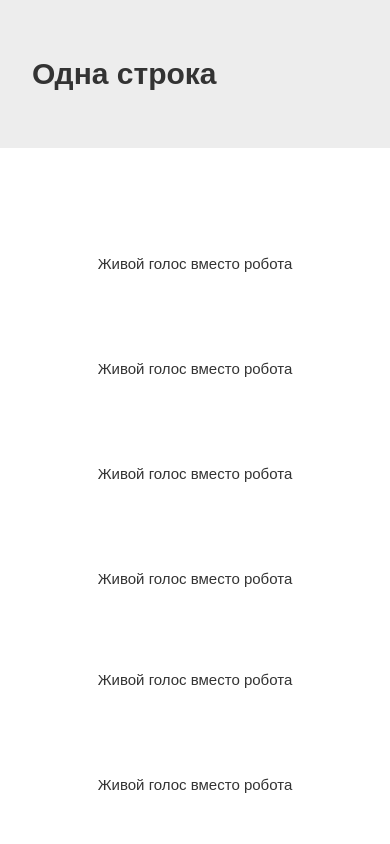
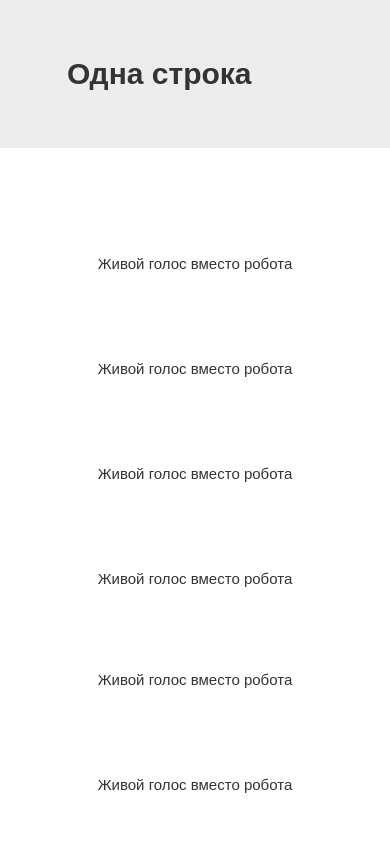
Before and after one commit to alekseyburn/shtormtech_test, a website: page source/index.html in a window 390 px wide. Shown: the top 844 px of the page. Drawn offline with nearby package versions, Linux system fonts and the light colour scheme; files that its build step writes are made by us from their sources; a web font is replaced by a local one.

Commit message:
ограничил ширину заголовков

```diff
--- a/source/sass/blocks/section.scss
+++ b/source/sass/blocks/section.scss
@@ -1,8 +1,13 @@
+.section {
+  overflow-x: hidden;
+}
+
 .section__title {
   display: flex;
   align-items: center;
   min-height: 148px;
-  margin: 0;
+  width: $mobile-width;
+  margin: 0 auto;
   padding-right: 32px;
   padding-left: 32px;
 
@@ -10,7 +15,20 @@
   font-size: 30px;
   line-height: 36px;
 
-  background-color: $gray;
+  position: relative;
+
+  &::before {
+    content: '';
+    position: absolute;
+    top: 0;
+    bottom: 0;
+    width: 100vw;
+    transform-origin: center;
+    left: 50%;
+    transform: translateX(-50%);
+    background-color: $gray;
+    z-index: -1;
+  }
 }
 
 .section__list {
@@ -71,6 +89,7 @@
     min-height: 152px;
     padding-right: 80px;
     padding-left: 80px;
+    width: $tablet-width;
 
     font-size: 36px;
     line-height: 40px;
@@ -151,6 +170,7 @@
 @media (min-width: $laptop-width) {
   .section__title {
     min-height: 160px;
+    width: $laptop-width;
 
     font-size: 44px;
     line-height: 48px;
@@ -217,7 +237,7 @@
   .section__title {
     min-height: 197px;
     padding-bottom: 10px;
-
+    width: $desktop-width;
     font-size: 52px;
     line-height: 56px;
     letter-spacing: 0.5px;
```
